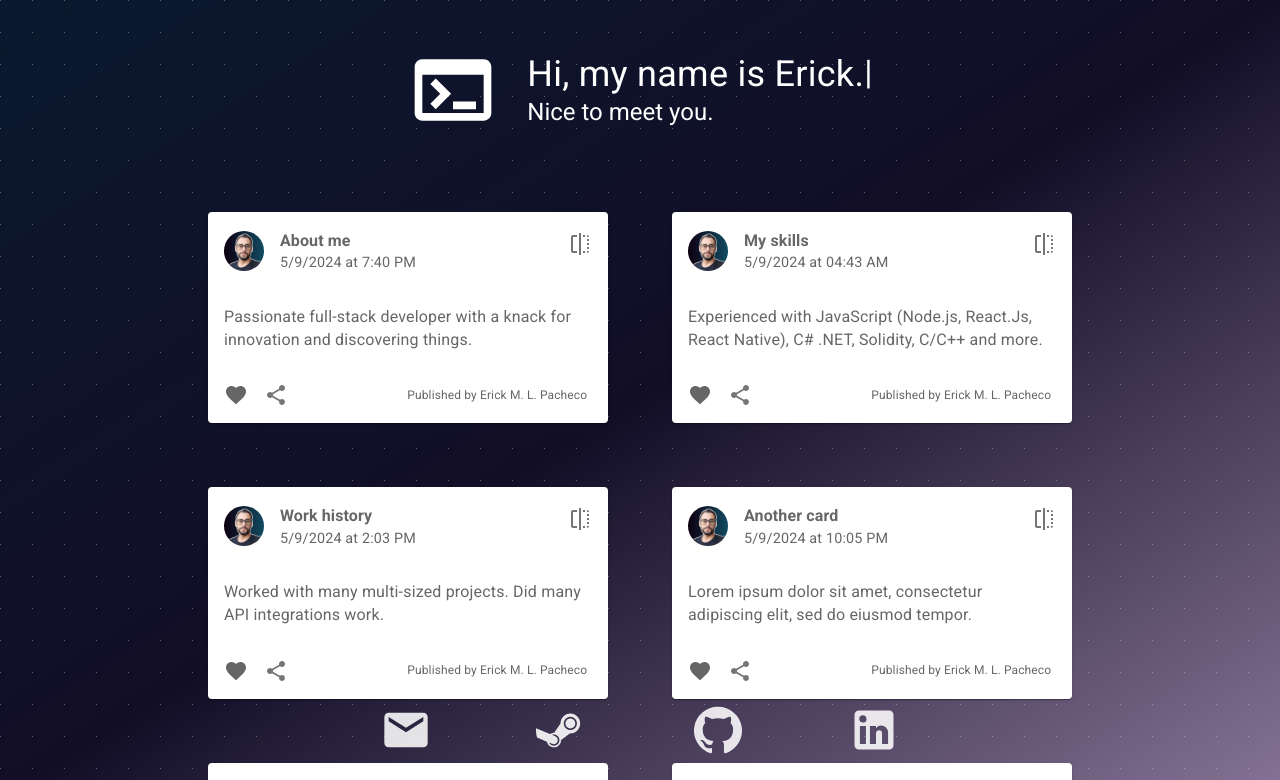
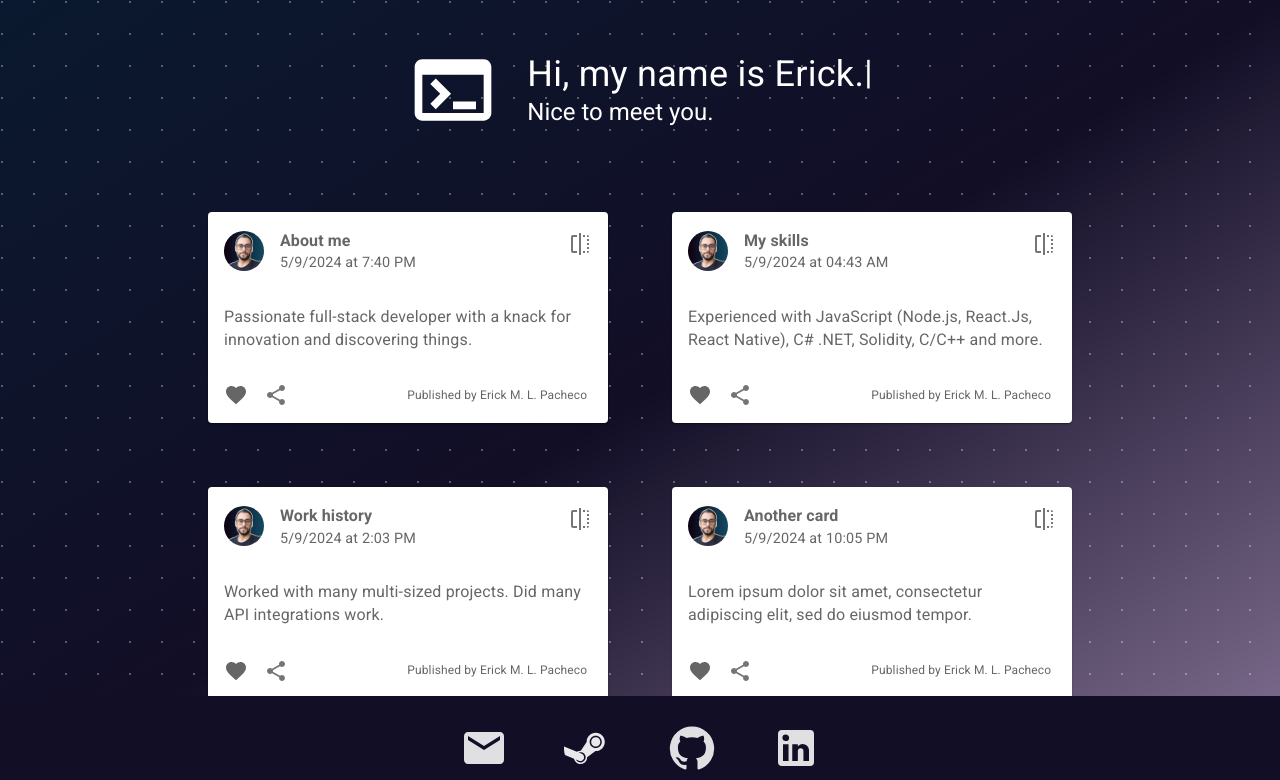
Before and after one commit to rckmath/rckmath.github.io, a React (Vite) app: page / in a window 1280 px wide. Shown: the top 780 px of the page. Built offline with nearby package versions, Linux system fonts and the light colour scheme.

Commit message:
feat: ui adjustments and labeled linear progress component restructured

```diff
--- a/src/App.css
+++ b/src/App.css
@@ -3,8 +3,9 @@ body,
 #root {
   margin: 0;
   padding: 0;
-  height: 100%;
-  width: 100%;
+  display: flex;
+  min-height: 100dvh;
+  flex-direction: column;
 }
 
 body {
@@ -13,13 +14,7 @@ body {
   background-repeat: repeat;
   background-size: 32px 32px;
   background-color: transparent;
-  background-image: radial-gradient(circle at 0px 0px, #ffffff50 1px, transparent 0);
-}
-
-#root {
-  display: flex;
-  min-height: 100vh;
-  flex-direction: column;
+  background-image: radial-gradient(circle at 2px 2px, #ffffff50 1px, transparent 0);
 }
 
 main {
--- a/src/components/Footer.jsx
+++ b/src/components/Footer.jsx
@@ -9,21 +9,21 @@ import GitHubIcon from "@mui/icons-material/GitHub";
 import LinkedInIcon from "@mui/icons-material/LinkedIn";
 
 const Footer = () => {
-  const isMobile = useMediaQuery({ maxWidth: 767 });
-  const fontSize = isMobile ? "3rem" : "3.25rem";
+  const isMobileOrSmallLaptopScreen = useMediaQuery({ maxWidth: 1366 });
+  const fontSize = isMobileOrSmallLaptopScreen ? "3rem" : "3.25rem";
 
   return (
     <Grid
       container
       component="footer"
-      gap={isMobile ? 4 : 10}
+      gap={isMobileOrSmallLaptopScreen ? 4 : 10}
       sx={{
         marginTop: 5,
         display: "flex",
-        paddingY: "2rem",
+        paddingY: isMobileOrSmallLaptopScreen ? "1rem" : "2rem",
         alignItems: "center",
         justifyContent: "center",
-        bgcolor: isMobile ? "#120e26" : "transparent",
+        bgcolor: isMobileOrSmallLaptopScreen ? "#120e26" : "transparent",
       }}
     >
       <Tooltip title="mailto:ericklopes02@outlook.com" placement="top" arrow>
--- a/src/index.css
+++ b/src/index.css
@@ -6,8 +6,7 @@
   color-scheme: light dark;
   color: rgba(255, 255, 255, 0.87);
 
-  min-height: 100vh;
-  background-size: cover;
+  min-height: 100dvh;
   background: fixed repeating-linear-gradient(to right bottom, #0a192f 0%, #120e26 50%, #2a084590 100%);
 
   font-synthesis: none;
```
Also changed, not shown: src/components/LabeledLinearProgress/LabeledLinearProgress.jsx (+62 -13 lines).
